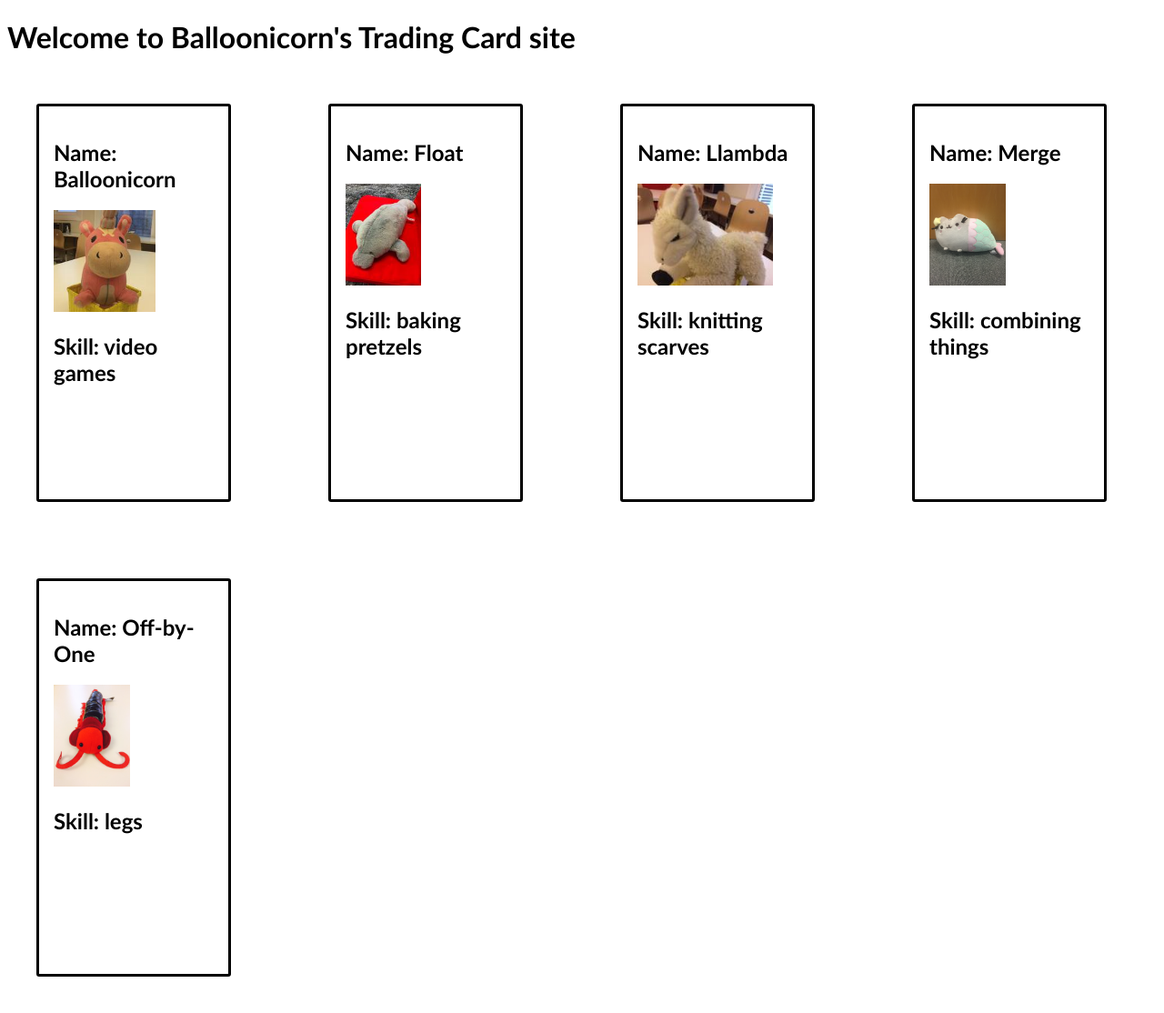
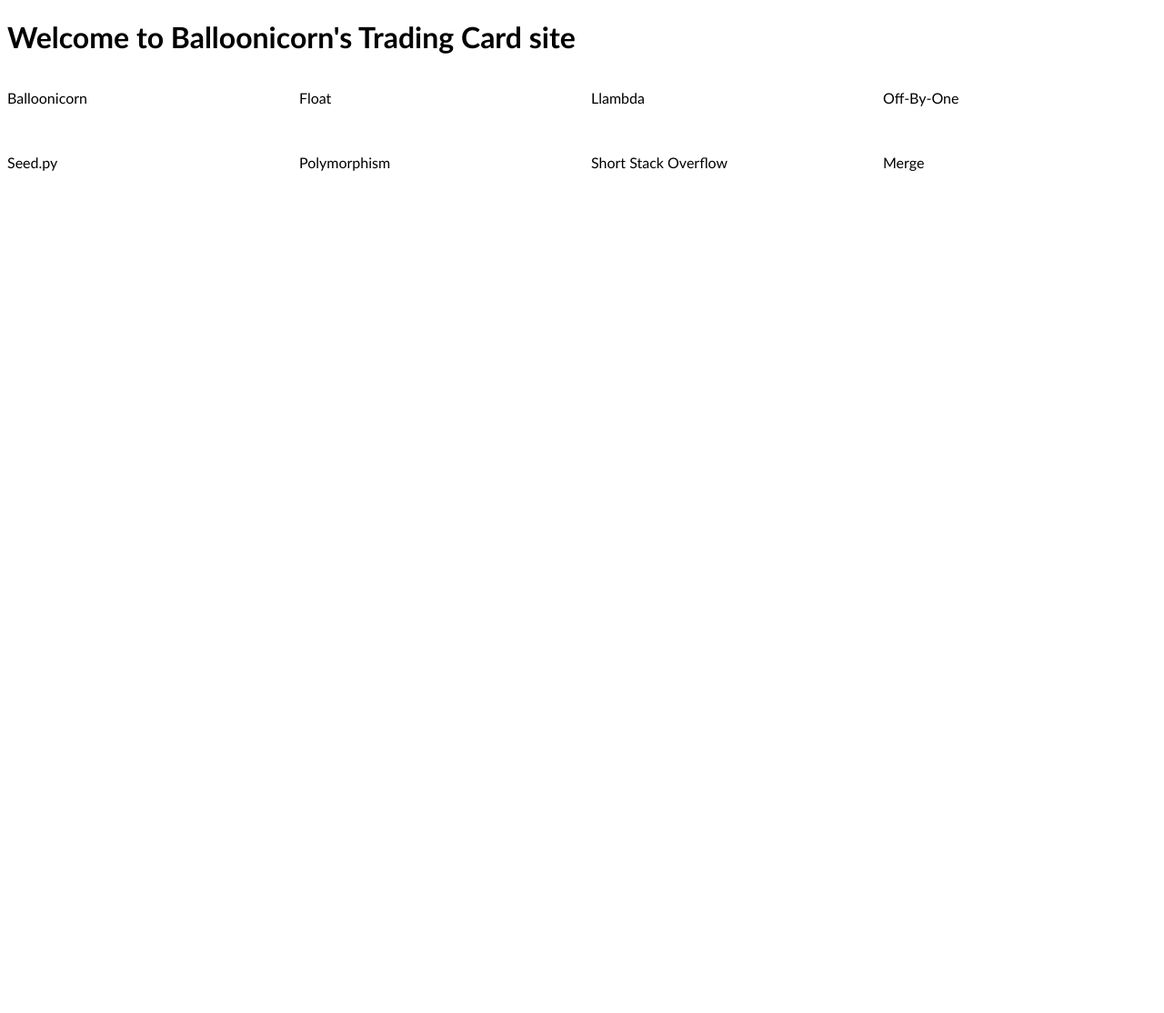
Before and after one commit to melissam640/react-trading-cards, a Flask app: page /cards in a window 1280 px wide. Shown: the whole page at 91% size. After the commit the page ends 188 px from the top, so only its background shows below. Run offline with Flask 2, Linux system fonts and the light colour scheme; some libraries are stand-ins or nearby versions.

Commit message:
changed react component to be for all cards and added new TradingCardContainer function

```diff
--- a/static/js/tradingCard.jsx
+++ b/static/js/tradingCard.jsx
@@ -51,6 +51,7 @@ const tradingCardData = [
   },
 ];
 
+
 function TradingCard(props) {
   return (
     <div className="card">
@@ -61,27 +62,25 @@ function TradingCard(props) {
   );
 }
 
+function TradingCardContainer(props){
+  const paragraphs = [];
+
+  for (const currentCard of tradingCardData) {
+    paragraphs.push(<p>{currentCard.name}</p>);
+  }
+
+  return (
+    <React.Fragment>
+      {paragraphs}
+    </React.Fragment>
+  );
+}
+
 ReactDOM.render(
-  <TradingCard name="Balloonicorn" skill="video games" imgUrl="/static/img/balloonicorn.jpg" />,
-  document.querySelector('#balloonicorn'),
+  <TradingCardContainer />, document.querySelector('#all-cards'),
 );
 
-ReactDOM.render(
-  <TradingCard name="Float" skill="baking pretzels" imgUrl="/static/img/float.jpg" />,
-  document.querySelector('#float'),
-);
-
-ReactDOM.render(
-  <TradingCard name="Llambda" skill="knitting scarves" imgUrl="/static/img/llambda.jpg" />,
-  document.querySelector('#llambda'),
-);
-
-ReactDOM.render(
-  <TradingCard name="Merge" skill="combining things" imgUrl="/static/img/merge.png" />,
-  document.querySelector('#merge'),
-);
-
-ReactDOM.render(
-  <TradingCard name="Off-by-One" skill="legs" imgUrl="/static/img/off-by-one.jpeg" />,
-  document.querySelector('#off-by-one'),
-);
+// ReactDOM.render(
+//   <TradingCard name="Balloonicorn" skill="video games" imgUrl="/static/img/balloonicorn.jpg" />,
+//   document.querySelector('#balloonicorn'),
+// );
--- a/templates/cards.html
+++ b/templates/cards.html
@@ -8,7 +8,7 @@
 
 
 {% block body %}
-<div class="grid">
+<div id="all-cards" class="grid">
   <!-- Mount Balloonicorn's card on to this element. -->
   <div id="balloonicorn"></div>
 
```
